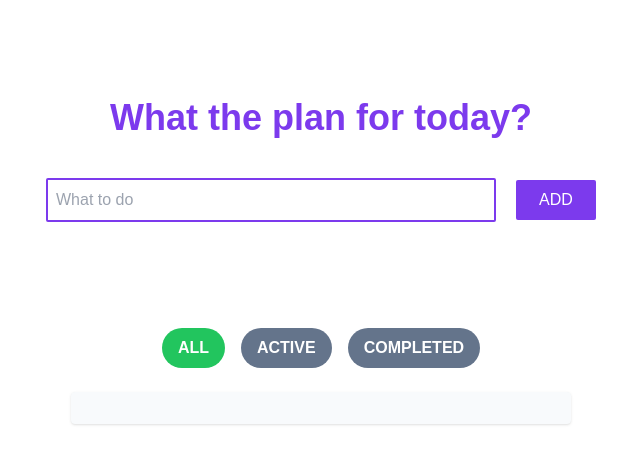
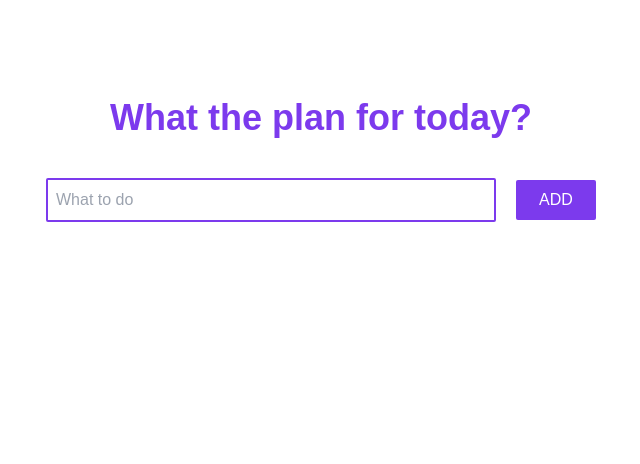
Before and after one commit to Anugerah20/Todolist-App, a React (Vite) app: page / in a window 1280 px wide. Shown: the top 464 px of the page, without its empty margins (319-959 px from the left). Built offline with nearby package versions, Linux system fonts and the light colour scheme.

Commit message:
updated form todo

```diff
--- a/src/App.jsx
+++ b/src/App.jsx
@@ -1,13 +1,11 @@
 // import './App.css'
 
 import FormTodoList from "./components/FormTodoList";
-import ListTodo from "./components/ListTodo";
 
 function App() {
   return (
     <>
       <FormTodoList />
-      <ListTodo />
     </>
   );
 }
```
